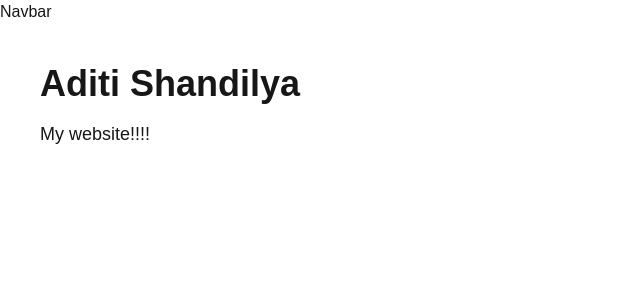
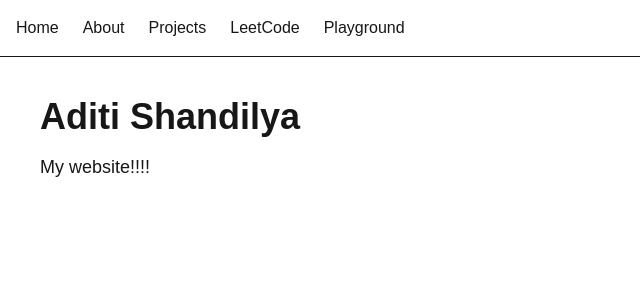
Before and after one commit to aditi-shandilya/my-website, a Next.js app: page / in a window 1280 px wide. Shown: the top 300 px of the page, without its empty margins (0-640 px from the left). Built offline with nearby package versions, Linux system fonts and the light colour scheme.

Commit message:
feat: add basic navbar with primary routes

```diff
--- a/app/components/Navbar.tsx
+++ b/app/components/Navbar.tsx
@@ -1,7 +1,13 @@
+import Link from "next/link";
+
 export default function Navbar() {
   return (
-    <div>
-      Navbar
+    <div className="flex gap-6 p-4 border-b">
+      <Link href="/">Home</Link>
+      <Link href="/about">About</Link>
+      <Link href="/projects">Projects</Link>
+      <Link href="/leetcode">LeetCode</Link>
+      <Link href="/playground">Playground</Link>
     </div>
   );
 }
```
